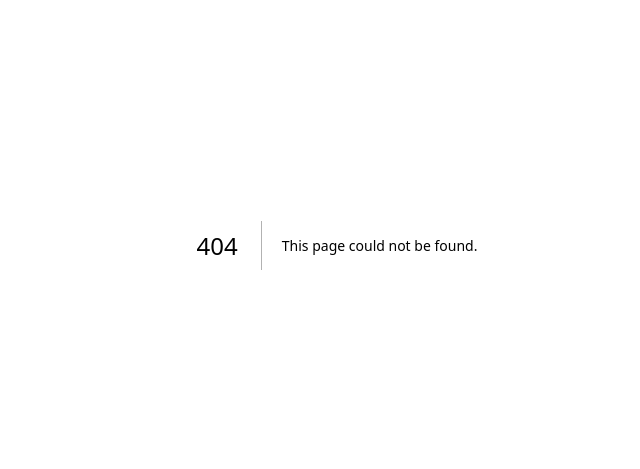
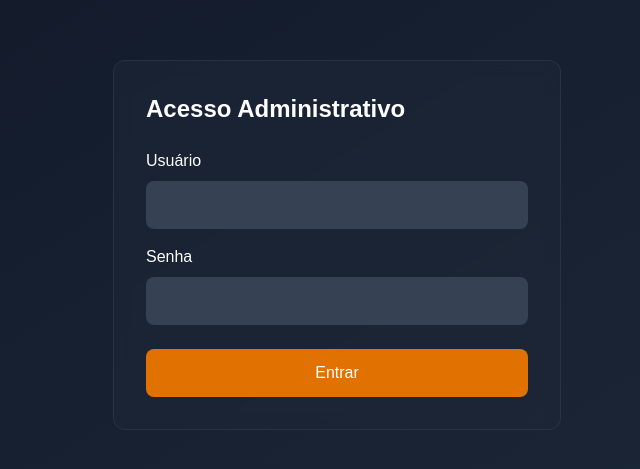
Before and after one commit to otherRick/budismocf, a Next.js app: page /login in a window 1280 px wide. Before the commit this address had no page. Shown: the part 155-624 px from the top of the page, without its empty margins (303-943 px from the left). Built offline with nearby package versions, Linux system fonts and the light colour scheme.

Commit message:
add checkin for admin by login

```diff
--- /dev/null
+++ b/middleware.ts
@@ -0,0 +1,42 @@
+import { NextResponse } from 'next/server';
+import type { NextRequest } from 'next/server';
+import { verify } from 'jsonwebtoken';
+
+// Adicione um console.log para verificar se o middleware está sendo executado
+export async function middleware(request: NextRequest) {
+  console.log('Middleware executando para:', request.nextUrl.pathname);
+
+  // Verificar se a rota é admin
+  if (request.nextUrl.pathname.startsWith('/admin')) {
+    console.log('Rota admin detectada, verificando autenticação');
+
+    // Obter token do cookie
+    const token = request.cookies.get('admin_token')?.value;
+    console.log('Token encontrado:', !!token);
+
+    if (!token) {
+      console.log('Sem token, redirecionando para login');
+      return NextResponse.redirect(new URL('/login', request.url));
+    }
+
+    try {
+      // Verificar JWT
+      verify(token, process.env.JWT_SECRET || 'fallback_secret');
+      console.log('Token válido, permitindo acesso');
+
+      // Token válido, permitir acesso
+      return NextResponse.next();
+    } catch (error) {
+      // Token inválido, redirecionar para login
+      console.log('Token inválido, redirecionando para login', error);
+      return NextResponse.redirect(new URL('/login', request.url));
+    }
+  }
+
+  return NextResponse.next();
+}
+
+// Certifique-se de que o matcher está correto
+export const config = {
+  matcher: ['/admin', '/admin/:path*']
+};
--- a/package.json
+++ b/package.json
@@ -11,9 +11,12 @@
   "dependencies": {
     "@neondatabase/serverless": "^1.0.0",
     "@vercel/analytics": "^1.5.0",
+    "bcryptjs": "^3.0.2",
+    "cookie": "^1.0.2",
     "date-fns": "^4.1.0",
     "firebase": "^11.6.0",
     "framer-motion": "^12.7.3",
+    "jsonwebtoken": "^9.0.2",
     "next": "15.3.0",
     "next-seo": "^6.6.0",
     "pg": "^8.14.1",
@@ -30,6 +33,9 @@
   "devDependencies": {
     "@eslint/eslintrc": "^3",
     "@tailwindcss/postcss": "^4",
+    "@types/bcryptjs": "^3.0.0",
+    "@types/cookie": "^1.0.0",
+    "@types/jsonwebtoken": "^9.0.9",
     "@types/node": "^20",
     "@types/react": "^19",
     "@types/react-dom": "^19",
--- a/src/pages/admin.tsx
+++ b/src/pages/admin.tsx
@@ -18,6 +18,8 @@ import Link from 'next/link';
 import EventList from '@/components/EventList';
 import AnalyticsDashboard from '@/components/admin/AnalyticsDashboard';
 import useIsMobile from '@/hooks/useIsMobile';
+import { GetServerSideProps } from 'next';
+import { verify } from 'jsonwebtoken';
 
 // Dynamically import the Markdown editor to avoid SSR issues
 const MdEditor = dynamic(() => import('react-markdown-editor-lite'), { ssr: false });
@@ -50,6 +52,38 @@ type EventFormData = {
 };
 
 type TabType = 'dashboard' | 'articles' | 'events' | 'analytics';
+
+export const getServerSideProps: GetServerSideProps = async (context) => {
+  const { req } = context;
+  const token = req.cookies.admin_token;
+
+  if (!token) {
+    return {
+      redirect: {
+        destination: '/login',
+        permanent: false
+      }
+    };
+  }
+
+  try {
+    // Verificar JWT
+    verify(token, process.env.JWT_SECRET || 'fallback_secret');
+
+    // Token válido, permitir acesso
+    return { props: {} };
+  } catch (error) {
+    // Token inválido, redirecionar para login
+    console.log('Token inválido, redirecionando para login', error);
+
+    return {
+      redirect: {
+        destination: '/login',
+        permanent: false
+      }
+    };
+  }
+};
 
 export default function AdminDashboard() {
   const router = useRouter();
--- /dev/null
+++ b/src/pages/api/auth/login.ts
@@ -0,0 +1,63 @@
+import type { NextApiRequest, NextApiResponse } from 'next';
+import { query } from '@/lib/db';
+import { compare } from 'bcryptjs';
+import { sign } from 'jsonwebtoken';
+import cookie from 'cookie';
+
+export default async function handler(req: NextApiRequest, res: NextApiResponse) {
+  if (req.method !== 'POST') {
+    return res.status(405).json({ error: 'Method not allowed' });
+  }
+
+  try {
+    const { username, password } = req.body;
+
+    // Buscar usuário no banco de dados
+    const result = await query(
+      'SELECT id, username, password_hash FROM admin_users WHERE username = $1',
+      [username]
+    );
+
+    const user = result.rows[0];
+
+    // Verificar se o usuário existe
+    if (!user) {
+      return res.status(401).json({ error: 'Credenciais inválidas' });
+    }
+
+    // Verificar senha
+    const passwordValid = await compare(password, user.password_hash);
+
+    if (!passwordValid) {
+      return res.status(401).json({ error: 'Credenciais inválidas' });
+    }
+
+    // Atualizar último login
+    await query('UPDATE admin_users SET last_login = NOW() WHERE id = $1', [user.id]);
+
+    // Gerar JWT
+    const token = sign(
+      { id: user.id, username: user.username },
+      process.env.JWT_SECRET || 'fallback_secret',
+      { expiresIn: '7d' }
+    );
+
+    // Definir cookie
+    res.setHeader(
+      'Set-Cookie',
+      cookie.serialize('admin_token', token, {
+        httpOnly: true,
+        secure: process.env.NODE_ENV === 'production',
+        maxAge: 60 * 60 * 24 * 7, // 7 dias
+        path: '/',
+        sameSite: 'strict'
+      })
+    );
+
+    // Responder com sucesso
+    res.status(200).json({ success: true });
+  } catch (error) {
+    console.error('Login error:', error);
+    res.status(500).json({ error: 'Erro interno do servidor' });
+  }
+}
--- /dev/null
+++ b/src/pages/api/auth/register-admin.ts
@@ -0,0 +1,40 @@
+import type { NextApiRequest, NextApiResponse } from 'next';
+import { query } from '@/lib/db';
+import { hash } from 'bcryptjs';
+
+export default async function handler(req: NextApiRequest, res: NextApiResponse) {
+  if (req.method !== 'POST') {
+    return res.status(405).json({ error: 'Method not allowed' });
+  }
+
+  // Verificar chave secreta para permitir apenas você a criar o admin
+  const { username, password, secretKey } = req.body;
+
+  if (secretKey !== process.env.ADMIN_REGISTER_SECRET) {
+    return res.status(403).json({ error: 'Não autorizado' });
+  }
+
+  try {
+    // Verificar se já existe algum admin
+    const countResult = await query('SELECT COUNT(*) FROM admin_users');
+
+    // Opcional: permitir apenas um admin
+    if (parseInt(countResult.rows[0].count) > 0) {
+      return res.status(403).json({ error: 'Já existe um administrador registrado' });
+    }
+
+    // Hash da senha
+    const passwordHash = await hash(password, 12);
+
+    // Inserir usuário
+    const result = await query(
+      'INSERT INTO admin_users (username, password_hash) VALUES ($1, $2) RETURNING id, username',
+      [username, passwordHash]
+    );
+
+    res.status(201).json({ success: true, user: result.rows[0] });
+  } catch (error) {
+    console.error('Register error:', error);
+    res.status(500).json({ error: 'Erro ao registrar administrador' });
+  }
+}
--- /dev/null
+++ b/src/pages/api/auth/verify.ts
@@ -0,0 +1,36 @@
+import type { NextApiRequest, NextApiResponse } from 'next';
+import { verify } from 'jsonwebtoken';
+import { query } from '@/lib/db';
+
+export default async function handler(req: NextApiRequest, res: NextApiResponse) {
+  try {
+    // Obter token do cookie
+    const token = req.cookies.admin_token;
+
+    if (!token) {
+      return res.status(401).json({ authenticated: false });
+    }
+
+    // Verificar JWT
+    const decoded = verify(token, process.env.JWT_SECRET || 'fallback_secret') as {
+      id: number;
+      username: string;
+    };
+
+    // Verificar se o usuário ainda existe no banco
+    const result = await query('SELECT id FROM admin_users WHERE id = $1', [decoded.id]);
+
+    if (result.rows.length === 0) {
+      return res.status(401).json({ authenticated: false });
+    }
+
+    // Usuário autenticado
+    return res.status(200).json({
+      authenticated: true,
+      user: { id: decoded.id, username: decoded.username }
+    });
+  } catch (error) {
+    console.error('Auth verification error:', error);
+    return res.status(401).json({ authenticated: false });
+  }
+}
--- /dev/null
+++ b/src/pages/login.tsx
@@ -0,0 +1,85 @@
+import { useState } from 'react';
+import { useRouter } from 'next/router';
+import Head from 'next/head';
+
+export default function Login() {
+  const [username, setUsername] = useState('');
+  const [password, setPassword] = useState('');
+  const [error, setError] = useState('');
+  const [loading, setLoading] = useState(false);
+  const router = useRouter();
+
+  const handleSubmit = async (e: React.FormEvent) => {
+    e.preventDefault();
+    setLoading(true);
+    setError('');
+
+    try {
+      const response = await fetch('/api/auth/login', {
+        method: 'POST',
+        headers: { 'Content-Type': 'application/json' },
+        body: JSON.stringify({ username, password })
+      });
+
+      const data = await response.json();
+
+      if (!response.ok) {
+        throw new Error(data.error || 'Erro ao fazer login');
+      }
+
+      // Redirecionar para o painel admin
+      router.push('/admin');
+    } catch (err) {
+      setError((err as Error).message);
+    } finally {
+      setLoading(false);
+    }
+  };
+
+  return (
+    <>
+      <Head>
+        <title>Login Administrativo</title>
+      </Head>
+      <div className='min-h-screen flex items-center justify-center bg-gradient-to-br from-gray-900 to-gray-800'>
+        <div className='bg-gray-800/50 backdrop-blur-sm rounded-xl border border-gray-700/50 p-8 w-full max-w-md'>
+          <h1 className='text-2xl font-bold text-white mb-6'>Acesso Administrativo</h1>
+
+          <form onSubmit={handleSubmit}>
+            <div className='mb-4'>
+              <label className='block text-white mb-2'>Usuário</label>
+              <input
+                type='text'
+                value={username}
+                onChange={(e) => setUsername(e.target.value)}
+                className='w-full p-3 bg-gray-700 text-white rounded-lg'
+                required
+              />
+            </div>
+
+            <div className='mb-6'>
+              <label className='block text-white mb-2'>Senha</label>
+              <input
+                type='password'
+                value={password}
+                onChange={(e) => setPassword(e.target.value)}
+                className='w-full p-3 bg-gray-700 text-white rounded-lg'
+                required
+              />
+            </div>
+
+            {error && <p className='text-red-400 mb-4'>{error}</p>}
+
+            <button
+              type='submit'
+              disabled={loading}
+              className='w-full p-3 bg-amber-600 text-white rounded-lg hover:bg-amber-700 disabled:opacity-50'
+            >
+              {loading ? 'Entrando...' : 'Entrar'}
+            </button>
+          </form>
+        </div>
+      </div>
+    </>
+  );
+}
```
Also changed, not shown: 1 other file (tests, documents, lock files or other folders).
